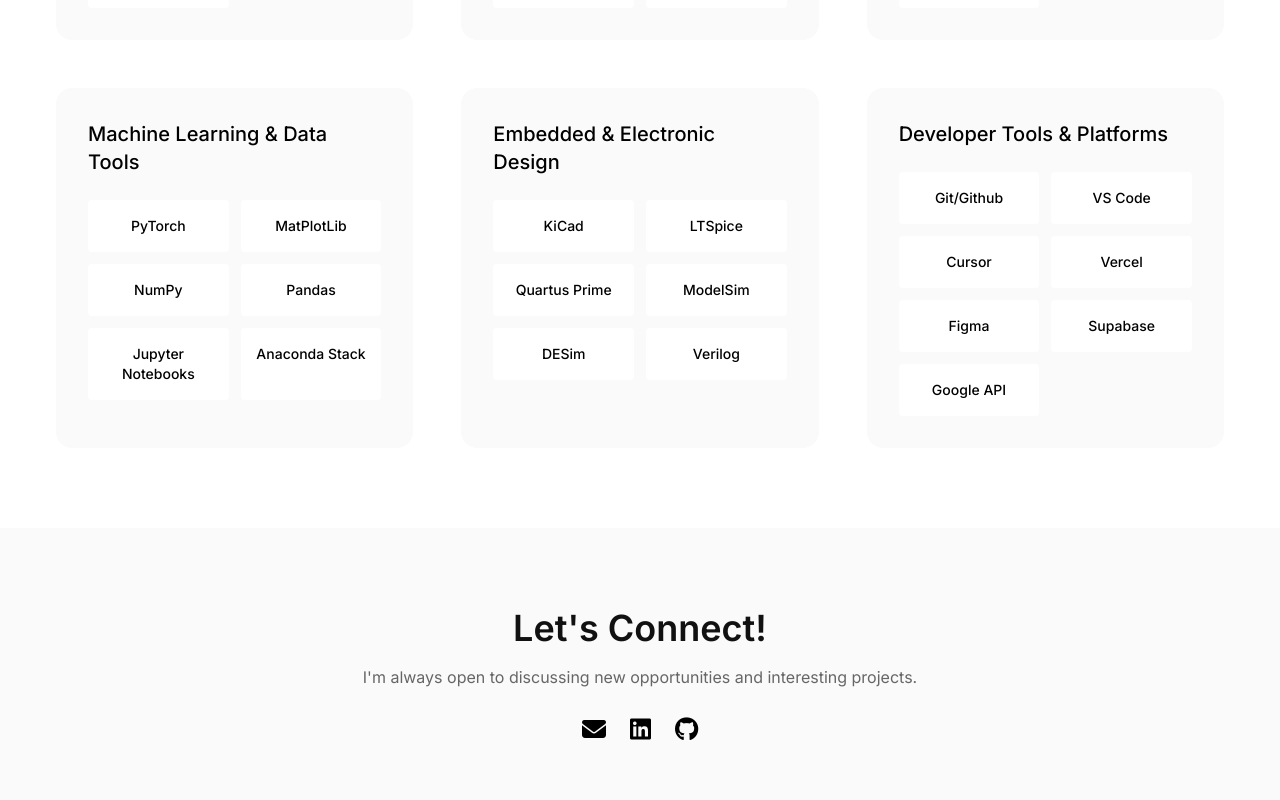
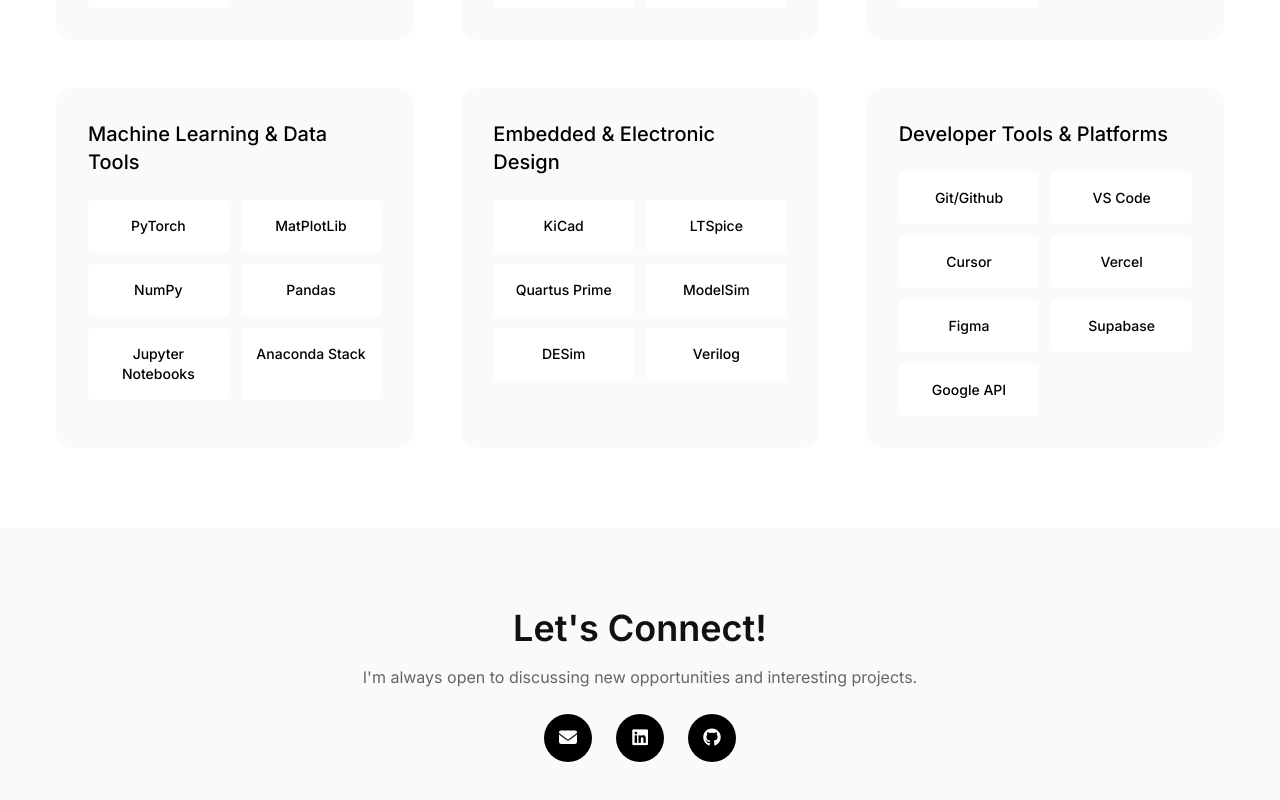
Before and after one commit to alexzjm/personal-website, a React (Vite) app: page / in a window 1280 px wide. Shown: the part 2148-2948 px from the top of the page. Built offline with nearby package versions, Linux system fonts and the light colour scheme.

Commit message:
added animation to footer

```diff
--- a/src/components/Footer.jsx
+++ b/src/components/Footer.jsx
@@ -5,14 +5,26 @@ function Footer () {
                 <h2 className="font-semibold text-4xl text-[#111] mb-4">Let's Connect!</h2>
                 <p className="text-[#666] mb-6 leading-relaxed">I'm always open to discussing new opportunities and interesting projects.</p>
                 <div className="flex gap-6 justify-center">
-                    <a className="text-2xl" href="mailto:alexjunmzhang@gmail.com">
-                        <i className="fas fa-envelope"></i>
+                    <a
+                        className="w-12 h-12 bg-black rounded-full flex items-center justify-center text-white hover:-translate-y-1 transition-transform duration-200"
+                        href="mailto:alexjunmzhang@gmail.com"
+                        aria-label="Email"
+                    >
+                        <i className="fas fa-envelope text-lg"></i>
                     </a>
-                    <a className="text-2xl" href="https://www.linkedin.com/in/alexzjm/">
-                        <i className="fab fa-linkedin"></i>
+                    <a
+                        className="w-12 h-12 bg-black rounded-full flex items-center justify-center text-white hover:-translate-y-1 transition-transform duration-200"
+                        href="https://www.linkedin.com/in/alexzjm/"
+                        aria-label="LinkedIn"
+                    >
+                        <i className="fab fa-linkedin text-lg"></i>
                     </a>
-                    <a className="text-2xl" href="https://github.com/alexzjm">
-                        <i className="fab fa-github"></i>
+                    <a
+                        className="w-12 h-12 bg-black rounded-full flex items-center justify-center text-white hover:-translate-y-1 transition-transform duration-200"
+                        href="https://github.com/alexzjm"
+                        aria-label="GitHub"
+                    >
+                        <i className="fab fa-github text-lg"></i>
                     </a>
                 </div>
             </div>
```
